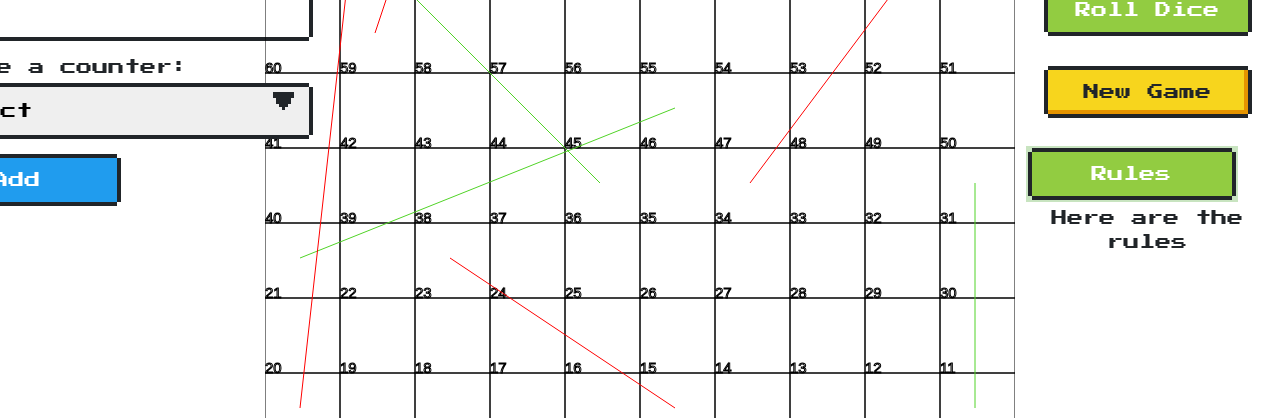
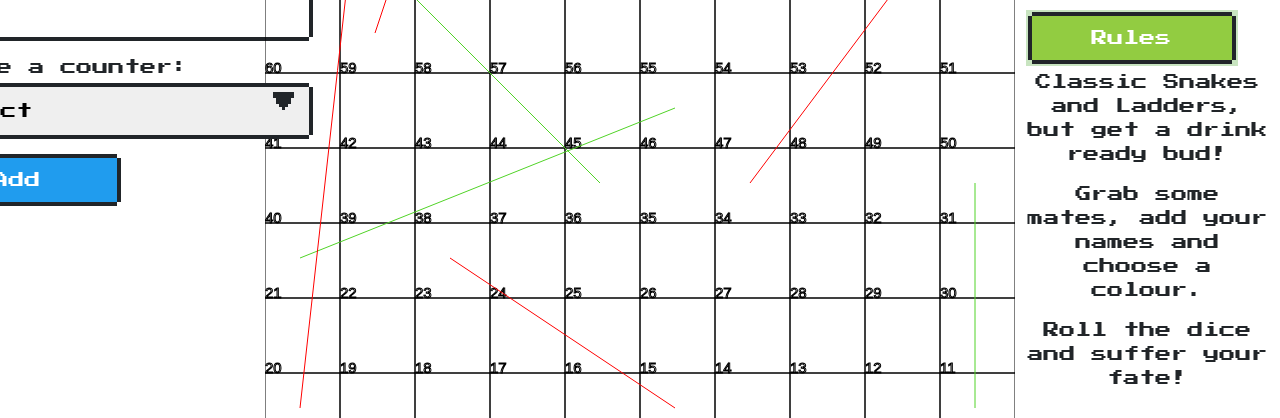
Before and after one commit to GiulianoDerosas/SnakesAndLadders, a React (Create React App) app in the folder client/: page / in a window 1280 px wide. Both pictures are taken after a click on the button "Rules". Shown: the part 382-800 px from the top of the page. Built offline with nearby package versions, Linux system fonts and the light colour scheme; no server answers.

Commit message:
Rules update

```diff
--- a/client/src/components/Rules.js
+++ b/client/src/components/Rules.js
@@ -3,7 +3,11 @@ import React from 'react';
 const Rules = () => {
 
     return (
-        <p className="rule-toggle">Here are the rules</p>
+        <div className="rule-toggle">
+            <p>Classic Snakes and Ladders, but get a drink ready bud!</p>
+            <p>Grab some mates, add your names and choose a colour.</p>
+            <p>Roll the dice and suffer your fate!</p>
+        </div>
     )
 
 }
```
